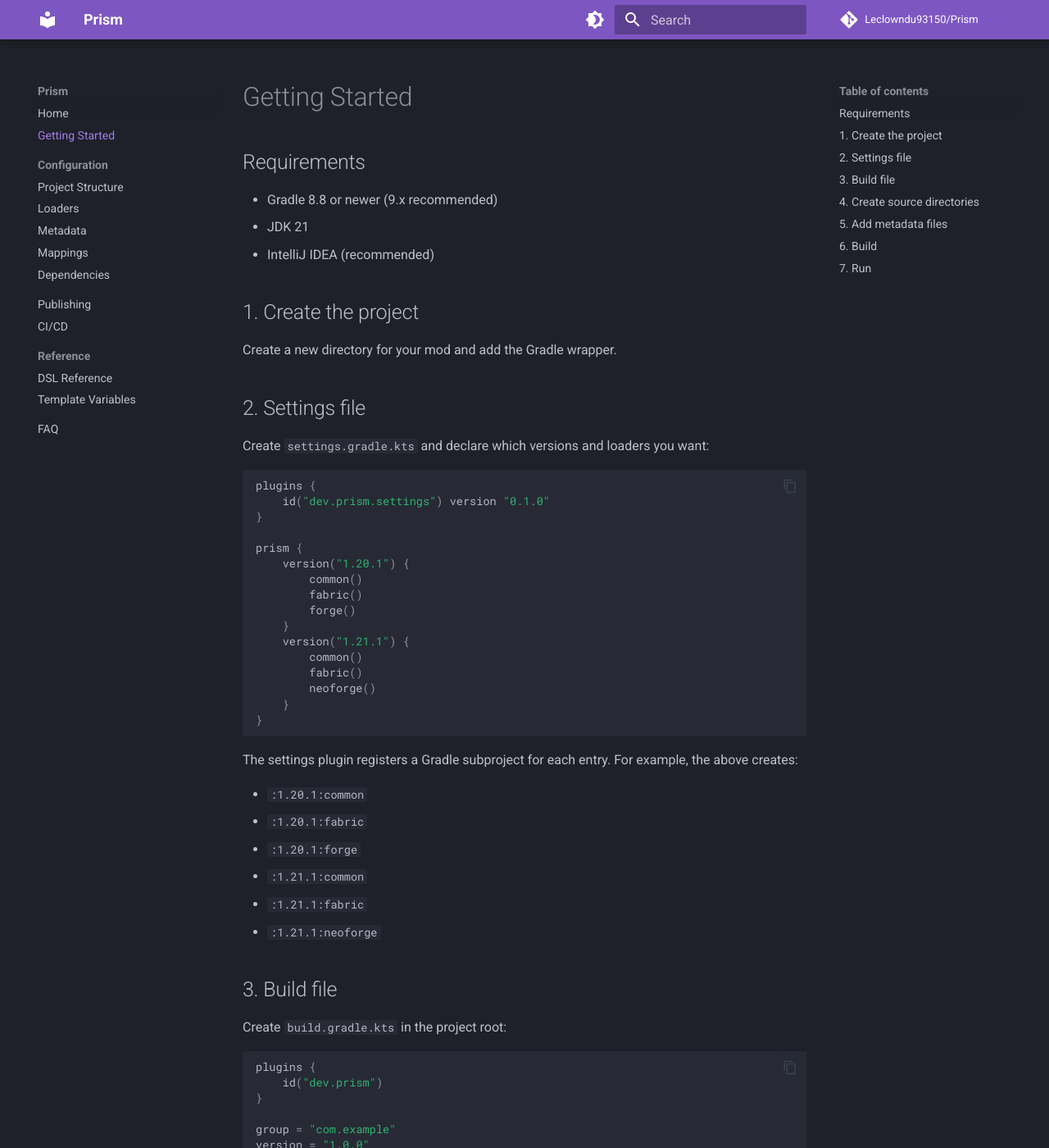
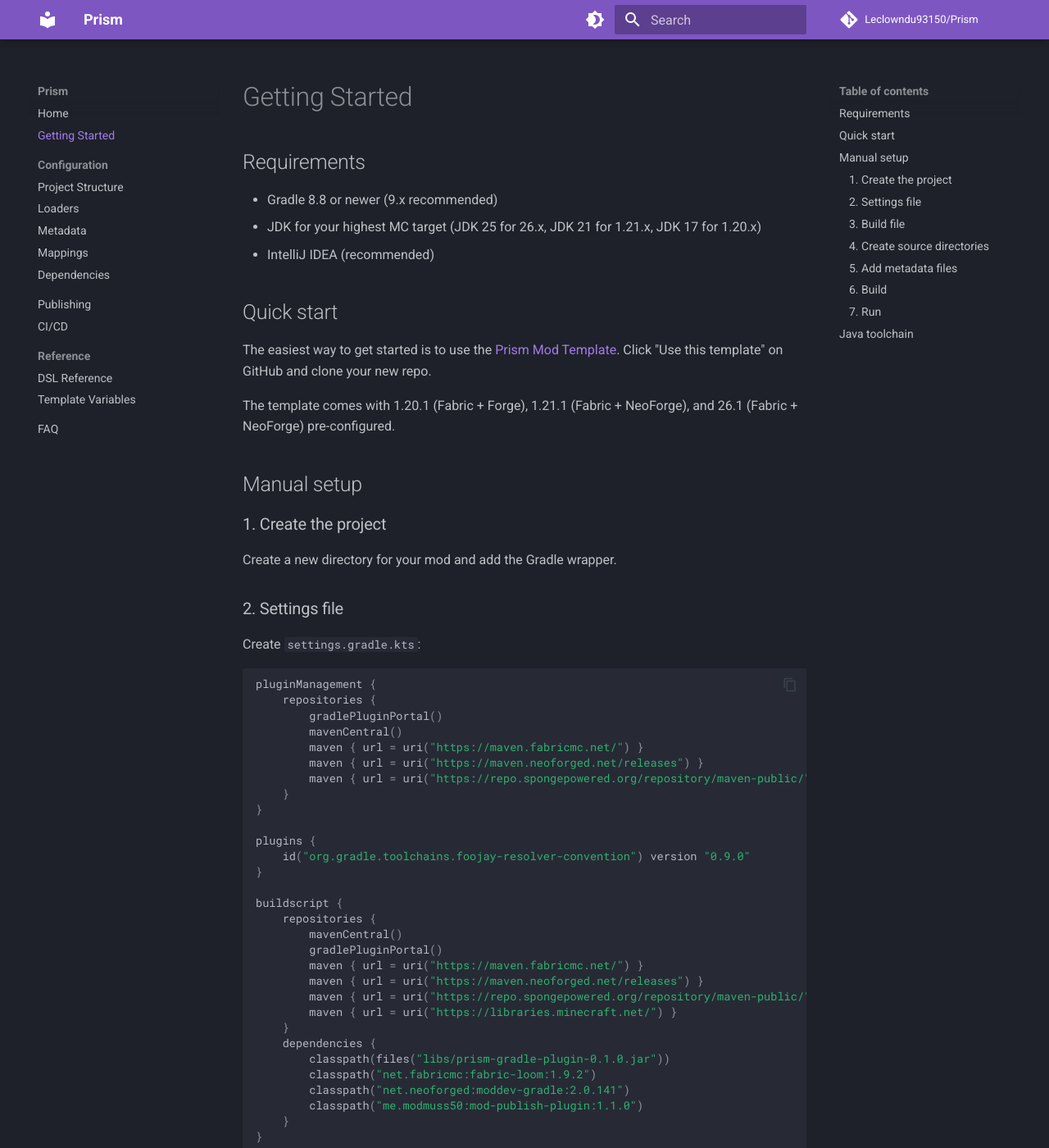
Before and after one commit to Leclowndu93150/Prism, an MkDocs documentation site: the page built from docs/getting-started.md, in a window 1280 px wide and 1400 px high. Shown: the whole window at 82% size. Built offline with MkDocs 1.6.1 and Material for MkDocs 9.7.7, drawn with Linux system fonts in a browser that asks for light colours; comment, search, counter and statistics services are not loaded; some of the changed text lies outside the part shown.

Commit message:
Update docs: Java 25, foojay, unobfuscated 26.x, MCP fallback, template link

````diff
--- a/docs/getting-started.md
+++ b/docs/getting-started.md
@@ -3,23 +3,62 @@
 ## Requirements
 
 - Gradle 8.8 or newer (9.x recommended)
-- JDK 21
+- JDK for your highest MC target (JDK 25 for 26.x, JDK 21 for 1.21.x, JDK 17 for 1.20.x)
 - IntelliJ IDEA (recommended)
 
-## 1. Create the project
+## Quick start
+
+The easiest way to get started is to use the [Prism Mod Template](https://github.com/Leclowndu93150/prism-mod-template). Click "Use this template" on GitHub and clone your new repo.
+
+The template comes with 1.20.1 (Fabric + Forge), 1.21.1 (Fabric + NeoForge), and 26.1 (Fabric + NeoForge) pre-configured.
+
+## Manual setup
+
+### 1. Create the project
 
 Create a new directory for your mod and add the Gradle wrapper.
 
-## 2. Settings file
+### 2. Settings file
 
-Create `settings.gradle.kts` and declare which versions and loaders you want:
+Create `settings.gradle.kts`:
 
 ```kotlin
-plugins {
-    id("dev.prism.settings") version "0.1.0"
+pluginManagement {
+    repositories {
+        gradlePluginPortal()
+        mavenCentral()
+        maven { url = uri("https://maven.fabricmc.net/") }
+        maven { url = uri("https://maven.neoforged.net/releases") }
+        maven { url = uri("https://repo.spongepowered.org/repository/maven-public/") }
+    }
 }
 
-prism {
+plugins {
+    id("org.gradle.toolchains.foojay-resolver-convention") version "0.9.0"
+}
+
+buildscript {
+    repositories {
+        mavenCentral()
+        gradlePluginPortal()
+        maven { url = uri("https://maven.fabricmc.net/") }
+        maven { url = uri("https://maven.neoforged.net/releases") }
+        maven { url = uri("https://repo.spongepowered.org/repository/maven-public/") }
+        maven { url = uri("https://libraries.minecraft.net/") }
+    }
+    dependencies {
+        classpath(files("libs/prism-gradle-plugin-0.1.0.jar"))
+        classpath("net.fabricmc:fabric-loom:1.9.2")
+        classpath("net.neoforged:moddev-gradle:2.0.141")
+        classpath("me.modmuss50:mod-publish-plugin:1.1.0")
+    }
+}
+
+apply(plugin = "dev.prism.settings")
+
+rootProject.name = "my-mod"
+
+extensions.configure<dev.prism.gradle.dsl.PrismSettingsExtension>("prism") {
     version("1.20.1") {
         common()
         fabric()
@@ -33,28 +72,24 @@ prism {
 }
 ```
 
-The settings plugin registers a Gradle subproject for each entry. For example, the above creates:
+The settings plugin registers a Gradle subproject for each entry. The above creates:
 
-- `:1.20.1:common`
-- `:1.20.1:fabric`
-- `:1.20.1:forge`
-- `:1.21.1:common`
-- `:1.21.1:fabric`
-- `:1.21.1:neoforge`
+- `:1.20.1:common`, `:1.20.1:fabric`, `:1.20.1:forge`
+- `:1.21.1:common`, `:1.21.1:fabric`, `:1.21.1:neoforge`
 
-## 3. Build file
+The foojay plugin lets Gradle auto-download the correct JDK for each version.
+
+### 3. Build file
 
 Create `build.gradle.kts` in the project root:
 
 ```kotlin
-plugins {
-    id("dev.prism")
-}
+apply(plugin = "dev.prism")
 
 group = "com.example"
 version = "1.0.0"
 
-prism {
+extensions.configure<dev.prism.gradle.dsl.PrismExtension>("prism") {
     metadata {
         modId = "mymod"
         name = "My Mod"
@@ -65,31 +100,31 @@ prism {
 
     version("1.20.1") {
         fabric {
-            loaderVersion = "0.14.19"
-            fabricApi("0.91.0")
+            loaderVersion = "0.18.6"
+            fabricApi("0.92.7+1.20.1")
         }
         forge {
-            loaderVersion = "47.2.0"
+            loaderVersion = "47.4.18"
+            loaderVersionRange = "[47,)"
         }
     }
 
     version("1.21.1") {
         fabric {
-            loaderVersion = "0.16.2"
-            fabricApi("0.102.1")
+            loaderVersion = "0.18.6"
+            fabricApi("0.116.9+1.21.1")
         }
         neoforge {
-            loaderVersion = "21.1.26"
+            loaderVersion = "21.1.222"
+            loaderVersionRange = "[4,)"
         }
     }
 }
 ```
 
-You do not need `build.gradle.kts` files inside the version folders. Prism configures everything from the root.
+No `build.gradle.kts` files are needed inside the version folders.
 
-## 4. Create source directories
-
-Create the folder structure under `versions/`:
+### 4. Create source directories
 
 ```
 versions/
@@ -109,9 +144,9 @@ versions/
     neoforge/src/main/resources/
 ```
 
-## 5. Add metadata files
+### 5. Add metadata files
 
-Place loader-specific metadata files in the `resources` folder of each loader subproject. You can use template variables that Prism expands automatically.
+Place loader-specific metadata files in the `resources` folder of each loader subproject. Use `${variable}` placeholders that Prism expands automatically.
 
 **Fabric** (`versions/1.20.1/fabric/src/main/resources/fabric.mod.json`):
 ```json
@@ -155,11 +186,20 @@ Run configurations are generated for IntelliJ with version-specific names:
 - `Fabric Server (1.20.1)`
 - `NeoForge Client (1.21.1)`
 - `NeoForge Server (1.21.1)`
-- `NeoForge Data (1.21.1)`
 
-You can also run from the command line:
+From the command line:
 
 ```bash
 ./gradlew :1.21.1:neoforge:runClient
 ./gradlew :1.20.1:fabric:runClient
 ```
+
+## Java toolchain
+
+Prism auto-detects the required Java version per Minecraft version. With the foojay resolver, Gradle downloads the right JDK automatically. Each subproject compiles with its correct JDK even if Gradle runs on a different one.
+
+| Minecraft | Java |
+|-----------|------|
+| 1.18.x - 1.20.x | 17 |
+| 1.21.x | 21 |
+| 26.x | 25 |
````
Also changed, not shown: other parts of docs/getting-started.md (+4 -8 lines), docs/configuration/mappings.md (+27 -11 lines), docs/faq.md (+12 -3 lines).
